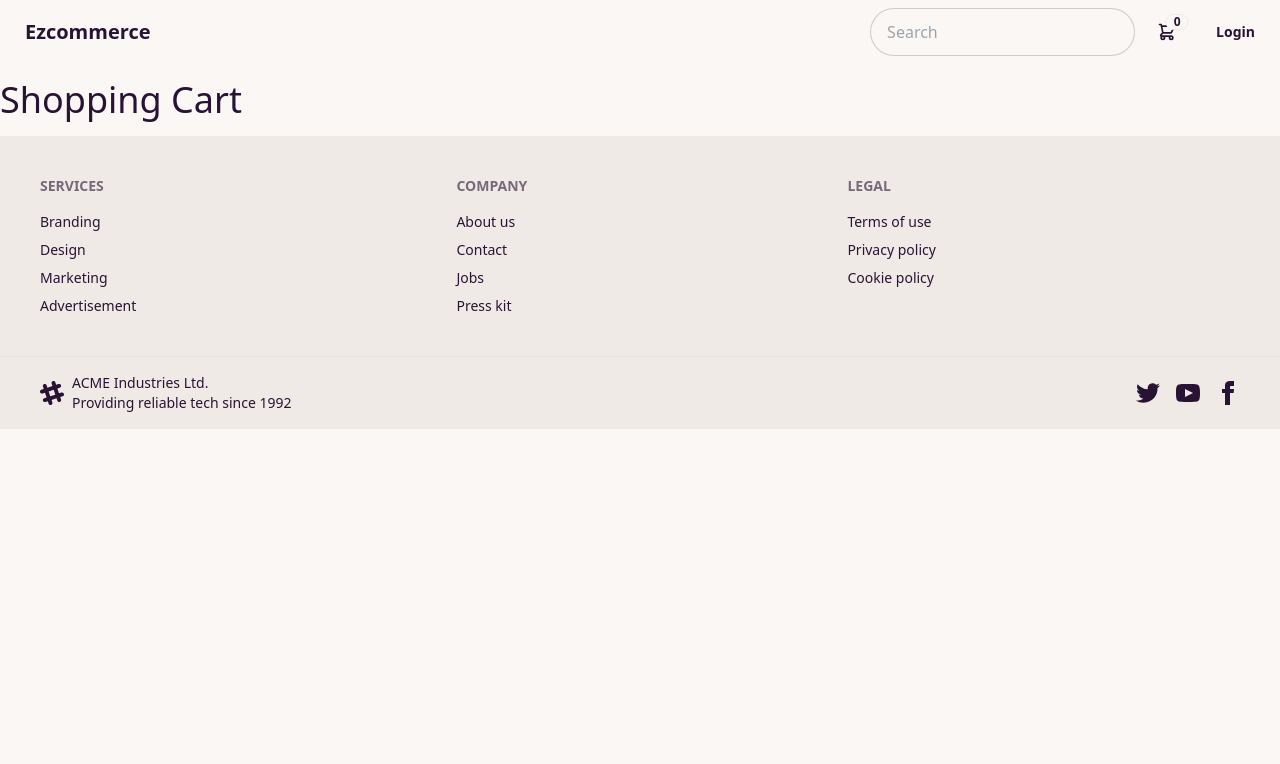
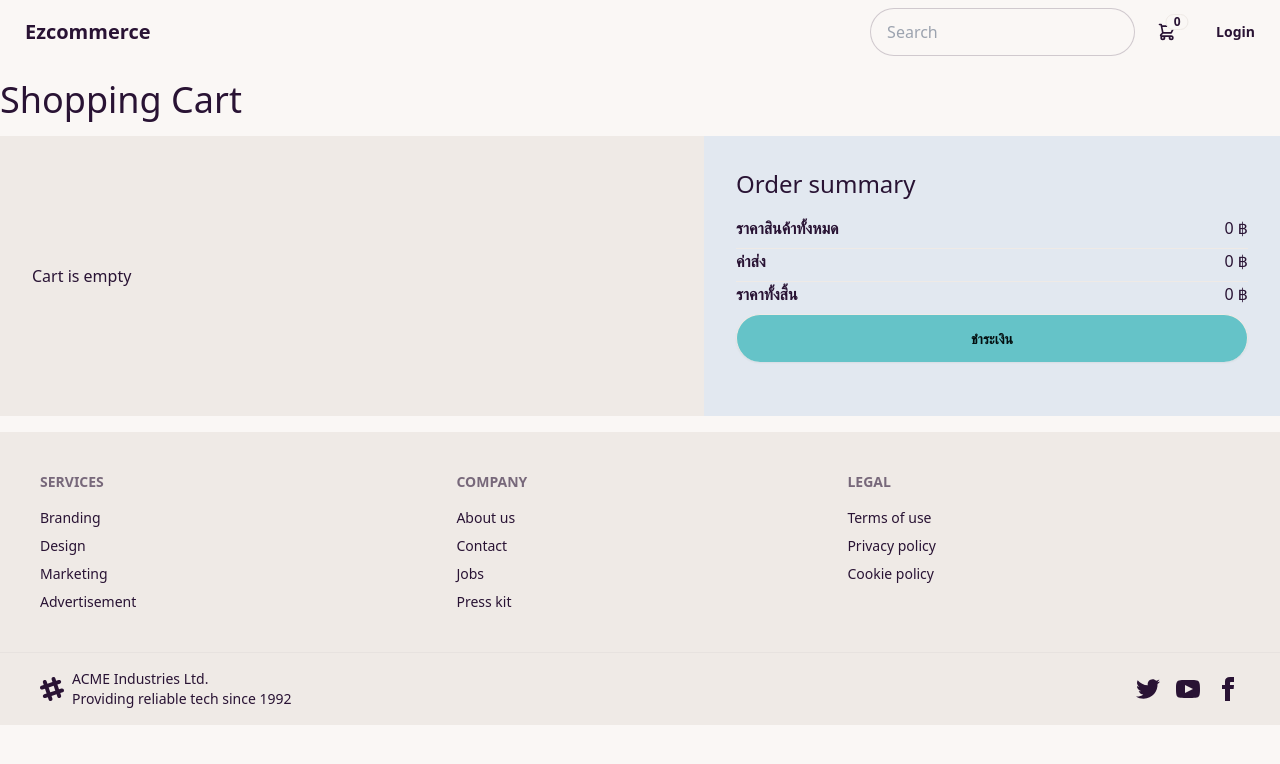
Before and after one commit to Tenkris/EzcomVu, a Vue app: page /cart in a window 1280 px wide. Shown: the top 764 px of the page. Built offline with nearby package versions, Linux system fonts and the light colour scheme.

Commit message:
feat: CartView

```diff
--- a/src/layouts/UserLayout.vue
+++ b/src/layouts/UserLayout.vue
@@ -1,7 +1,7 @@
 <script setup>
 import { ref, onMounted, watch, reactive } from 'vue'
 import { useRouter } from 'vue-router'
-import {useUserCartStore} from '@/stores/cart'
+import { useUserCartStore } from '@/stores/cart'
 defineProps({
   query: String
 })
@@ -106,7 +106,9 @@ const handleEnter = e => {
                   d="M3 3h2l.4 2M7 13h10l4-8H5.4M7 13L5.4 5M7 13l-2.293 2.293c-.63.63-.184 1.707.707 1.707H17m0 0a2 2 0 100 4 2 2 0 000-4zm-8 2a2 2 0 11-4 0 2 2 0 014 0z"
                 />
               </svg>
-              <span class="badge badge-sm indicator-item">{{ cartStore.quantity }}</span>
+              <span class="badge badge-sm indicator-item">{{
+                cartStore.quantity
+              }}</span>
             </div>
           </div>
           <div
@@ -114,10 +116,16 @@ const handleEnter = e => {
             class="mt-3 z-[1] card card-compact dropdown-content w-52 bg-base-100 shadow"
           >
             <div class="card-body">
-              <span class="font-bold text-lg">{{ cartStore.quantity }} Items</span>
-              <span class="text-info">Subtotal: ${{ cartStore.summaryPrice }}</span>
+              <span class="font-bold text-lg"
+                >{{ cartStore.quantity }} Items</span
+              >
+              <span class="text-info"
+                >Subtotal: ${{ cartStore.summaryPrice }}</span
+              >
               <div class="card-actions">
-                <button class="btn btn-primary btn-block">View cart</button>
+                <RouterLink to="/cart">
+                  <button class="btn btn-primary btn-block">View cart</button>
+                </RouterLink>
               </div>
             </div>
           </div>
--- a/src/stores/cart.js
+++ b/src/stores/cart.js
@@ -18,7 +18,7 @@ export const useUserCartStore = defineStore('user-cart', {
   actions: {
     loadCart() {
       const cartItem = localStorage.getItem('cart-item')
-      console.log("Hello",cartItem)
+      console.log('Hello', cartItem)
       if (cartItem) {
         this.items = JSON.parse(cartItem)
       }
--- a/src/stores/product.js
+++ b/src/stores/product.js
@@ -17,7 +17,7 @@ export const useUserProductStore = defineStore('user-product', {
         quantity: 1,
         about: 'testt',
         status: 'open',
-        price:200
+        price: 200
       },
       {
         name: 'stupid dog',
--- a/src/views/CartView.vue
+++ b/src/views/CartView.vue
@@ -1,13 +1,96 @@
 <script setup>
-import UserLayout from '@/layouts/UserLayout.vue';
+import UserLayout from '@/layouts/UserLayout.vue'
+import { useUserCartStore } from '@/stores/cart'
 
+const cartStore = useUserCartStore()
 
+const changeQuantity = (event, index) => {
+  cartStore.updateQuantity(index, event.target.value)
+}
+
+const removeItemInCart = index => {
+  cartStore.removeItemInCart(index)
+}
 </script>
+
 <template>
-    <UserLayout>
-        <div class=" container mx-auto my-4">
-            <h1 class=" text-4xl mb-4"> Shopping Cart</h1>
-
-        </div>
-    </UserLayout>
+  <UserLayout>
+    <div class="container mx-auto my-4">
+      <h1 class="text-4xl mb-4">Shopping Cart</h1>
+      <div class="flex">
+        <section class=" flex-auto w-64">
+          <div
+            v-if="cartStore.items.length === 0"
+            class="px-8 py-32 bg-base-200"
+          >
+            Cart is empty
+          </div>
+          <ul v-else class="px-8 bg-base-200">
+            <li
+              v-for="(item, index) in cartStore.items"
+              class="flex w-full py-10"
+              :key="index"
+            >
+              <div class="shrink-5">
+                <img class="w-full" :src="item.imageUrl" />
+              </div>
+              <div class="flex flex-1 flex-col justify-between pl-4">
+                <div class="grid grid-cols-2 gap-6 relative">
+                  <div>
+                    <div class="text-xl font-bold">{{ item.name }}</div>
+                    <div>{{ item.about }}</div>
+                    <div>{{ item.price }} ฿</div>
+                  </div>
+                  <div>
+                    <select
+                      class="p-1.5"
+                      v-model="item.quantity"
+                      @change="changeQuantity($event, index)"
+                    >
+                      <option disabled selected>Quantity</option>
+                      <option v-for="quantity in [1, 2, 3, 4, 5]">
+                        {{ quantity }}
+                      </option>
+                    </select>
+                    <div
+                      @click="removeItemInCart(index)"
+                      class="absolute top-0 right-0 cursor-pointer"
+                    >
+                      <CloseIcon class="w-5"></CloseIcon>
+                    </div>
+                  </div>
+                </div>
+                <p class="flex">
+                  <RightIcon class="w-5 shrink-0"></RightIcon>
+                  <span>In stock</span>
+                </p>
+              </div>
+            </li>
+          </ul>
+        </section>
+        <section class="flex-auto w-32 bg-slate-200 p-8">
+          <h2 class="text-2xl">Order summary</h2>
+          <div class="mt-4 m-0 divide-y divide-base-200">
+            <div class="flex align-middle justify-between mb-2">
+              <div class="font-bold">ราคาสินค้าทั้งหมด</div>
+              <div>{{ cartStore.summaryPrice }} ฿</div>
+            </div>
+            <div class="flex align-middle justify-between mb-2">
+              <div class="font-bold">ค่าส่ง</div>
+              <div>0 ฿</div>
+            </div>
+            <div class="flex align-middle justify-between mb-2">
+              <div class="font-bold">ราคาทั้งสิ้น</div>
+              <div>
+                 {{ cartStore.summaryPrice}} ฿
+              </div>
+            </div>
+            <RouterLink to="/" class="btn btn-primary w-full">
+              ชำระเงิน
+            </RouterLink>
+          </div>
+        </section>
+      </div>
+    </div>
+  </UserLayout>
 </template>
--- a/src/views/SearchView.vue
+++ b/src/views/SearchView.vue
@@ -38,7 +38,8 @@ const addToCart = product => {
       </h1>
     </div>
     <div v-if="filterProducts.length > 0">
-      <ProductList :products="filterProducts" :addToCart="addToCart"> </ProductList>
+      <ProductList :products="filterProducts" :addToCart="addToCart">
+      </ProductList>
     </div>
     <div class="m-10" v-else>
       <div class="text-center text-3xl">Product not found</div>
```
Also changed, not shown: src/App.vue (+4 -4 lines).
